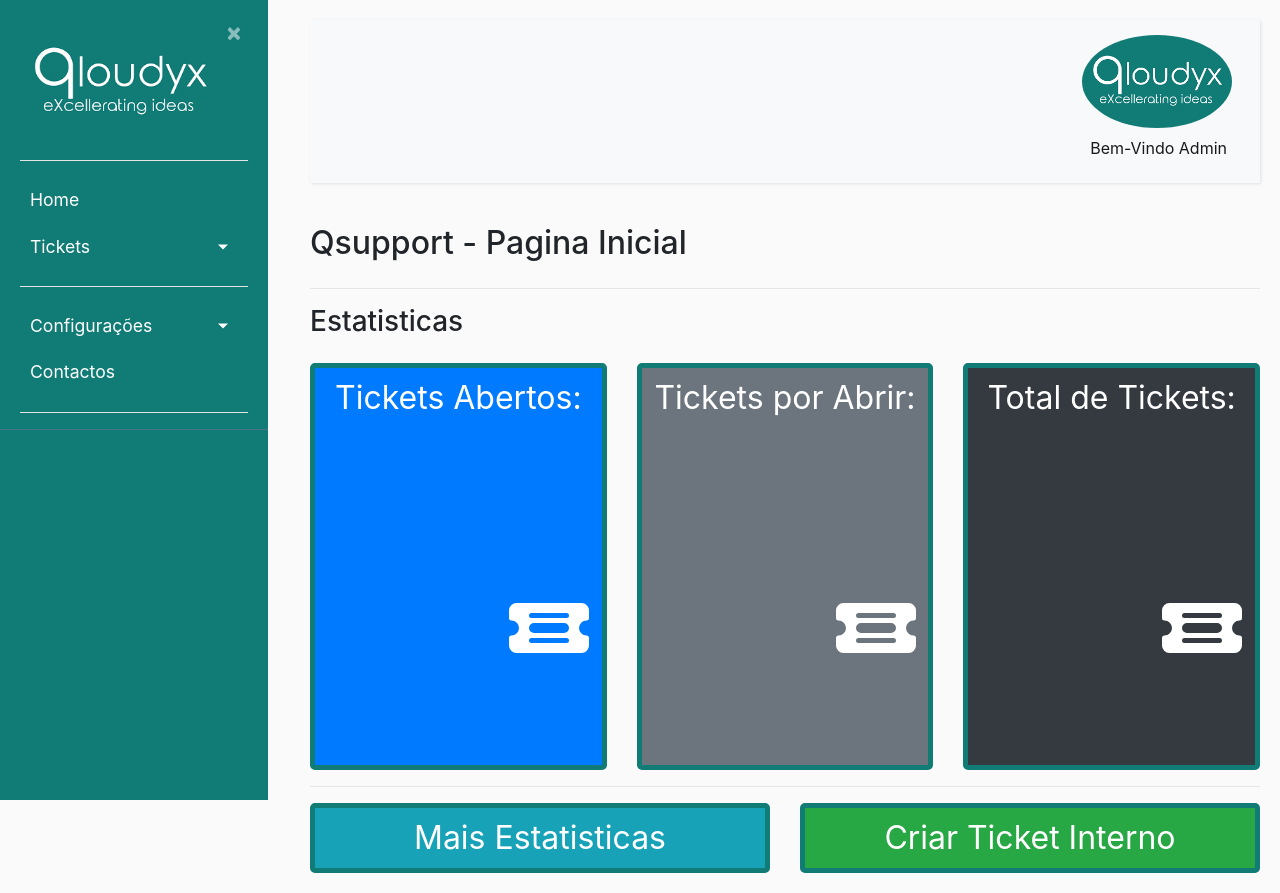
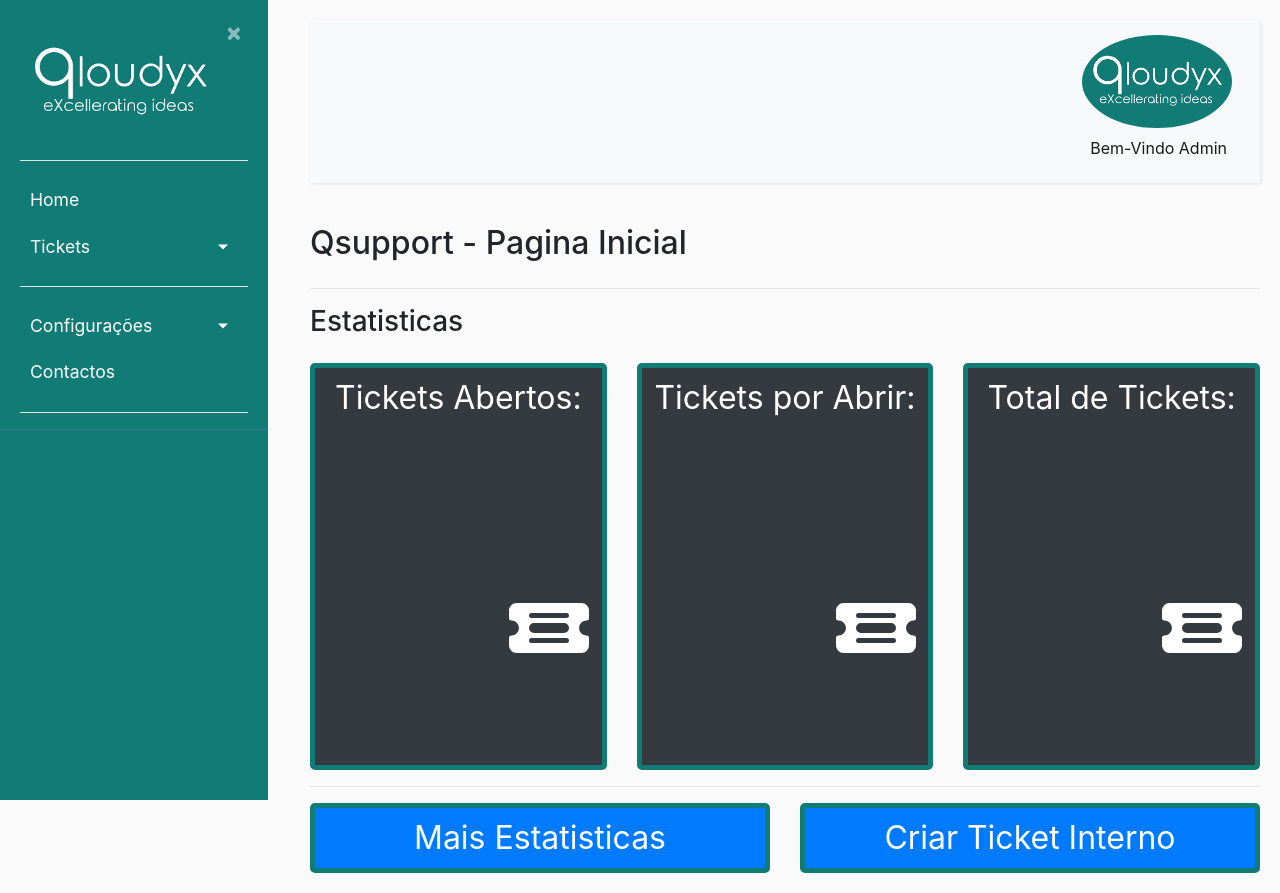
Before and after one commit to dev-qloudyx/QSupport, a Django app: page / in a window 1280 px wide; the page is wider, and only the part inside the window is pictured. Run offline with Django 4.2, Linux system fonts and the light colour scheme; a user stored in the database is signed in; data comes from the database, SQL or seed files in the repository; both versions use the stored data as it was after the commit; some libraries are stand-ins or nearby versions.

Commit message:
QSupport - Merge

```diff
--- a/Qsupport/ticket/templates/ticket/home.html
+++ b/Qsupport/ticket/templates/ticket/home.html
@@ -97,7 +97,7 @@
   <div align="center">
       <div class="row">
         <div class="col-md-4">
-          <button type="button" class="btn btn-primary" aria-haspopup="true" aria-expanded="false" style="width:100%; border-radius:5px;border-color:#117B76;border-width:5px">
+          <button type="button" class="btn btn-dark" aria-haspopup="true" aria-expanded="false" style="width:100%; border-radius:5px;border-color:#117B76;border-width:5px">
               <font size="6">Tickets Abertos:
               <div id="animate" style="margin-left:150px ; text-align: right; font-weight: bold; font-size:200px">
                   <svg xmlns="http://www.w3.org/2000/svg" width="80" height="80" fill="currentColor" class="bi bi-ticket-detailed-fill" viewBox="0 0 16 16">
@@ -108,7 +108,7 @@
         </div>
 
         <div class="col-md-4">
-            <button type="button" class="btn btn-secondary" ng-click="Proceed()" aria-haspopup="true" aria-expanded="false" style="width:100%; border-radius:5px;border-color:#117B76;border-width:5px">
+            <button type="button" class="btn btn-dark" ng-click="Proceed()" aria-haspopup="true" aria-expanded="false" style="width:100%; border-radius:5px;border-color:#117B76;border-width:5px">
             <font size="6">Tickets por Abrir:
               <div id="animate2" style="margin-left:150px ; text-align: right; color:white; font-weight: bold; font-size:200px">
                   <svg xmlns="http://www.w3.org/2000/svg" width="80" height="80" fill="currentColor" class="bi bi-ticket-detailed-fill" viewBox="0 0 16 16">
@@ -136,10 +136,10 @@
   <div align="center">
       <div class="row">
         <div class="col-md-6">
-          <button type="button" class="btn btn-info" aria-haspopup="true" aria-expanded="false" style="width:100%; border-radius:5px;border-color:#117B76;border-width:5px"><font size="6">Mais Estatisticas</font></button>
+          <button type="button" class="btn btn-primary" aria-haspopup="true" aria-expanded="false" style="width:100%; border-radius:5px;border-color:#117B76;border-width:5px"><font size="6">Mais Estatisticas</font></button>
         </div>
       <div class="col-md-6">
-            <button type="button" class="btn btn-success" aria-haspopup="true" aria-expanded="false" style="width:100%; border-radius:5px;border-color:#117B76;border-width:5px"><a href={% url 'ticket-novo' %}><font size="6">Criar Ticket Interno</font></a></button>
+            <button type="button" class="btn btn-primary" aria-haspopup="true" aria-expanded="false" style="width:100%; border-radius:5px;border-color:#117B76;border-width:5px"><a href={% url 'ticket-novo' %}><font size="6">Criar Ticket Interno</font></a></button>
         </div>
   </div>
 
```
Also changed, not shown: Qsupport/db.sqlite3.
